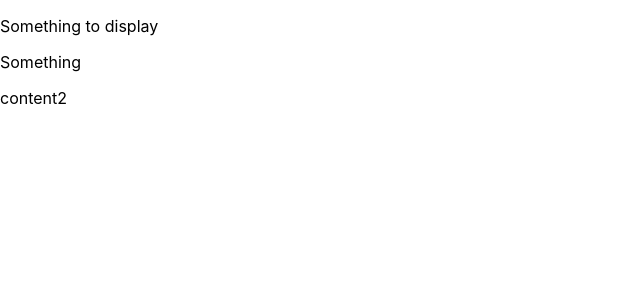
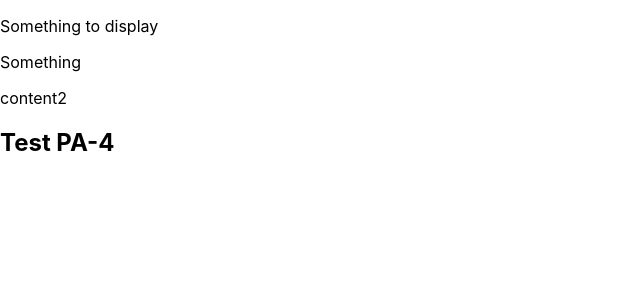
Before and after one commit to SebastianMajcherczyk/router-test, a React (Create React App) app: page / in a window 1280 px wide. Shown: the top 300 px of the page, without its empty margins (0-640 px from the left). Built offline with nearby package versions, Linux system fonts and the light colour scheme.

Commit message:
PA-4 initial commit

```diff
--- a/src/App.js
+++ b/src/App.js
@@ -7,6 +7,7 @@ export const App = () => {
 			<p>Something to display</p>
 			<p>Something</p>
 			<Content2/>
+			<h2>Test PA-4</h2>
 		</div>
 	);
 };
```
